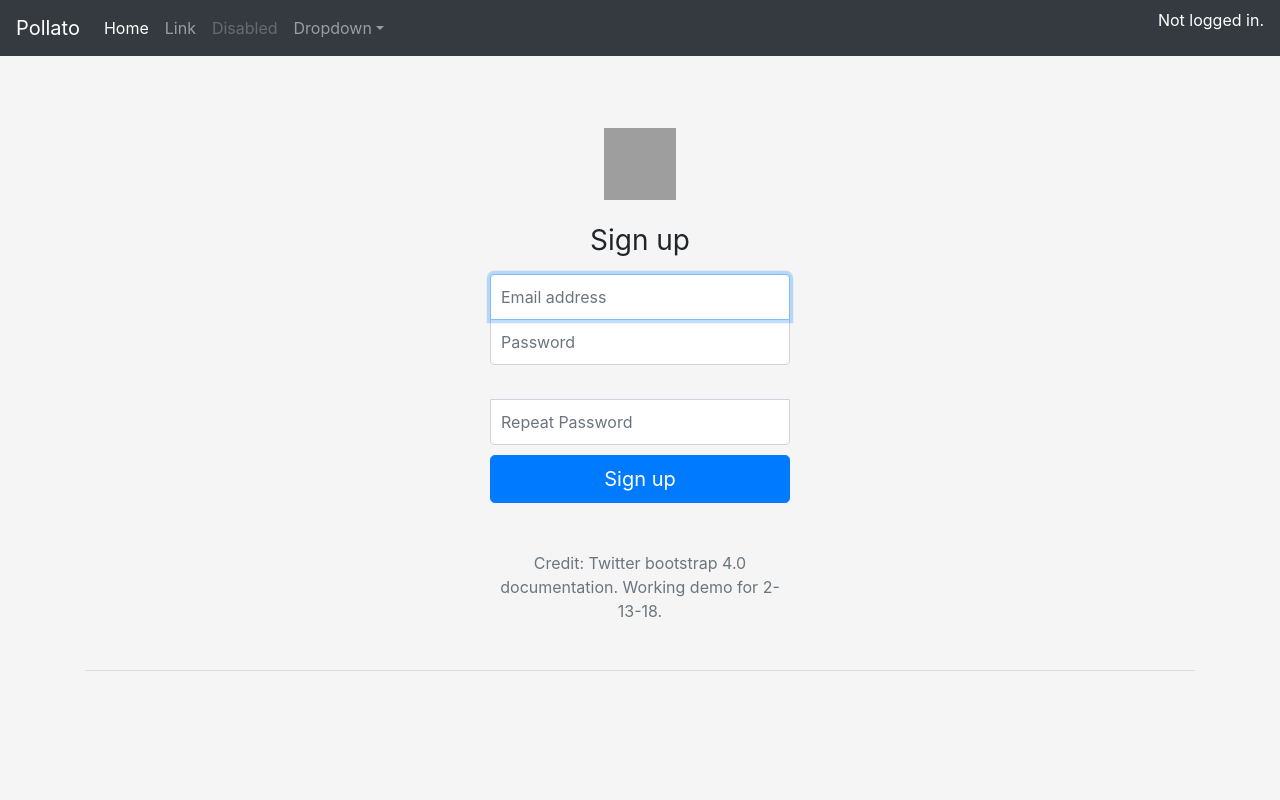
After one commit to iCopyPasta/wolfpack, a PHP site: page /pages/Sign_up_teacher.php in a window 1280 px wide. The commit adds this page. Run offline with PHP 8.4, Linux system fonts and the light colour scheme; grey boxes are pictures that could not be loaded.

Commit message:
Add teacher sign-up functionality

```diff
--- a/index.php
+++ b/index.php
@@ -47,7 +47,8 @@
         <div class="container">
           <h1 class="display-3">Pollato</h1>
           <h5 style="padding-left:2rem">A new way to teach.</h5>
-          <p><a class="btn btn-primary btn-lg" href="pages/Sign_up.php" role="button">Sign up &raquo;</a></p>
+          <p><a class="btn btn-primary btn-lg" href="pages/Sign_up.php" role="button">Student Sign up &raquo;</a></p>
+          <p><a class="btn btn-primary btn-lg" href="pages/Sign_up_teacher.php" role="button">Teacher Sign up &raquo;</a></p>
         </div>
       </div>
 
--- /dev/null
+++ b/pages/Sign_up_teacher.php
@@ -0,0 +1,224 @@
+ <?php //include this code at the top of all pages with special functionality for a logged in user
+ session_start(); ?>
+
+ <?php if (isset($_SESSION['user'])) { //redirects if already logged in
+        // logged in
+        header("Location: ..\index.php");
+        } else {
+        // not logged in
+
+        }
+
+?>
+
+<?php
+  function passwordMatch($pw1, $pw2){
+    return ($pw1 == $pw2);
+  }
+  include_once('C_TeacherAccount.php');
+  include_once('Connection.php');
+  $connection = new Connection;
+
+  $insertEmail = (isset($_POST['inputEmail']) ? $_POST['inputEmail'] : null);
+  $insertPass = (isset($_POST['inputPassword']) ? $_POST['inputPassword'] : null);
+  $insertPass2 = (isset($_POST['inputConfirmPassword']) ? $_POST['inputConfirmPassword'] : null);
+  $android = isset($_POST["android"]) ? $_POST["android"] : false;
+  $matchPWString = '';
+
+  if ($_SERVER["REQUEST_METHOD"] == "POST") {
+    // email,pw1,pw2 are all not null
+    if(!(is_null($insertEmail) && is_null($insertPass) && is_null($insertPass2))) {
+      //email does not already exist
+      $selectTeacherAccount = new TeacherAccount('%','%','%', '%', $insertEmail, '%', '%', '%');
+      $qJSON = json_decode($selectTeacherAccount->select(), true);
+      $emailExist = isset($qJSON[1]['email']) ? $qJSON[1]['email'] : null;
+      if(is_null($emailExist)) {
+        //pw1 == pw2
+        if(passwordMatch($insertPass, $insertPass2)) {
+
+          //good things happen here!
+          $options = ['cost' => 11];
+          $hashPassword = password_hash($insertPass, PASSWORD_BCRYPT, $options);
+          $selectTeacherAccount = new TeacherAccount('thisValueIsIgnored','firstname', 'lastname', $hashPassword,$insertEmail, 'undefined', 'undefined', '0');
+          echo $selectTeacherAccount->insert(); // insert method returns a json_encoded response
+          include('registerConfirmationTeacher.php');
+          addUniqueHash($connection,$insertEmail); //sets UniqueID and confirmed vars in db, custom function -TR
+          if(boolval($android)){
+            exit(0);
+          }
+
+
+        } //pw1 != pw2
+        else {
+          //android pw1 != pw2
+          if(boolval($android)){
+            $response = array();
+            $response["message"] = "ERROR: password doesn't match confirmPassword";
+            $response["success"] = 0;
+            echo json_encode($response);
+            exit(0);
+          }
+          //web pw1 != pw2
+          else{
+            $response = array();
+            $response["message"] = "ERROR: password doesn't match confirmPassword";
+            $response["success"] = 0;
+            echo json_encode($response);
+          }
+        }
+      }
+      //email already exists
+      else {
+        //android email already exists
+        if(boolval($android)){
+          $response = array();
+          $response["message"] = "ERROR: email already exists";
+          $response["success"] = 0;
+          echo json_encode($response);
+          exit(0);
+        }
+        //web email already exists
+        else{
+          $response = array();
+          $response["message"] = "ERROR: email already exists";
+          $response["success"] = 0;
+          echo json_encode($response);
+        }
+      }
+    } // email,pw1,pw2 null
+    else {
+      //android email,pw1,pw2 null
+      if(boolval($android)){
+        $response = array();
+        $response["message"] = "ERROR: email and pw cannot be null";
+        $response["success"] = 0;
+        echo json_encode($response);
+        exit(0);
+      }
+      //web email,pw1,pw2 null
+      else{
+        $response = array();
+        $response["message"] = "ERROR: email and pw cannot be null";
+        $response["success"] = 0;
+        echo json_encode($response);
+        $matchPWString = '<div class="alert alert-danger">
+                        <strong>Error: </strong> Email and pw cannot be null
+                        </div>';
+      }
+    }
+  }
+?>
+
+<!doctype html>
+<html lang="en">
+  <head>
+    <meta charset="utf-8">
+    <script type = "text/javascript" src="createAccountValidator.js"></script>
+    <meta name="viewport" content="width=device-width, initial-scale=1, shrink-to-fit=no">
+    <meta name="description" content="">
+    <meta name="author" content="">
+
+    <title>Signin Template for Bootstrap</title>
+
+    <!-- Bootstrap core CSS
+    <link href="../../../../dist/css/bootstrap.min.css" rel="stylesheet">-->
+  <link rel="stylesheet" href="https://maxcdn.bootstrapcdn.com/bootstrap/4.0.0/css/bootstrap.min.css" integrity="sha384-Gn5384xqQ1aoWXA+058RXPxPg6fy4IWvTNh0E263XmFcJlSAwiGgFAW/dAiS6JXm" crossorigin="anonymous">
+
+    <!-- Custom styles for this template -->
+    <style>
+    html,
+body {
+  height: 100%;
+}
+body {
+  display: -ms-flexbox;
+  display: -webkit-box;
+  display: flex;
+  -ms-flex-align: center;
+  -ms-flex-pack: center;
+  -webkit-box-align: center;
+  align-items: center;
+  -webkit-box-pack: center;
+  justify-content: center;
+  padding-top: 40px;
+  padding-bottom: 40px;
+  background-color: #f5f5f5;
+}
+.form-signin {
+  width: 100%;
+  max-width: 330px;
+  padding: 15px;
+  margin: 0 auto;
+}
+.form-signin .checkbox {
+  font-weight: 400;
+}
+.form-signin .form-control {
+  position: relative;
+  box-sizing: border-box;
+  height: auto;
+  padding: 10px;
+  font-size: 16px;
+}
+.form-signin .form-control:focus {
+  z-index: 2;
+}
+.form-signin input[type="email"] {
+  margin-bottom: -1px;
+  border-bottom-right-radius: 0;
+  border-bottom-left-radius: 0;
+}
+.form-signin input[type="password"] {
+  margin-bottom: 10px;
+  border-top-left-radius: 0;
+  border-top-right-radius: 0;
+}
+</style>
+  </head>
+
+  <body class="text-center">
+
+    <!--
+    this php code will do the following:
+    1. validate the two passwords match
+      - if they don't match display an error and do not continue
+    2. ensure the email does not already exist on the DB
+      - if it already exists then do not change the DB
+    3. create the account in the DB
+   -->
+
+    <?php include("../lib/php/header.php"); ?>
+
+    <div class = "container" >
+         <!-- <form class="form-signin" action="createAccount.php" method="post"> -->
+         <form class="form-signin" method="post" action="<?php echo htmlspecialchars($_SERVER["PHP_SELF"]);?>">
+               <img class="mb-4" src="https://getbootstrap.com/assets/brand/bootstrap-solid.svg" alt="" width="72" height="72">
+               <h1 class="h3 mb-3 font-weight-normal">Sign up</h1>
+
+               <label for="inputEmail" class="sr-only">Email address</label>
+               <input type="email" name="inputEmail" id="inputEmail" class="form-control" placeholder="Email address" required autofocus>
+
+               <label for="inputPassword" class="sr-only">Password</label>
+               <input type="password" name="inputPassword" id="inputPassword" class="form-control" placeholder="Password" required>
+
+               <div class="checkbox mb-3">
+                    <br>
+
+                    <label for="inputPassword" class="sr-only">Repeat_Password</label>
+                    <input type="password" name="inputConfirmPassword" id="inputConfirmPassword" class="form-control" placeholder="Repeat Password" required>
+
+                    <!-- warn user if passwords don't match -->
+                    <?php
+                      echo $matchPWString;
+                    ?>
+
+
+                    <button class="btn btn-lg btn-primary btn-block" type="submit">Sign up</button>
+                    <!-- TODO: update the following line-->
+                    <p class="mt-5 mb-3 text-muted">Credit: Twitter bootstrap 4.0 documentation. Working demo for 2-13-18.</p>
+               </div>
+          </form>
+          <hr>
+     </div>
+  </body>
+</html>
```
Also changed, not shown: pages/confirmationEmailTeacher.php (added, +52 -0 lines), pages/emailTest.php (deleted, +0 -8 lines), pages/registerConfirmationTeacher.php (added, +39 -0 lines).
